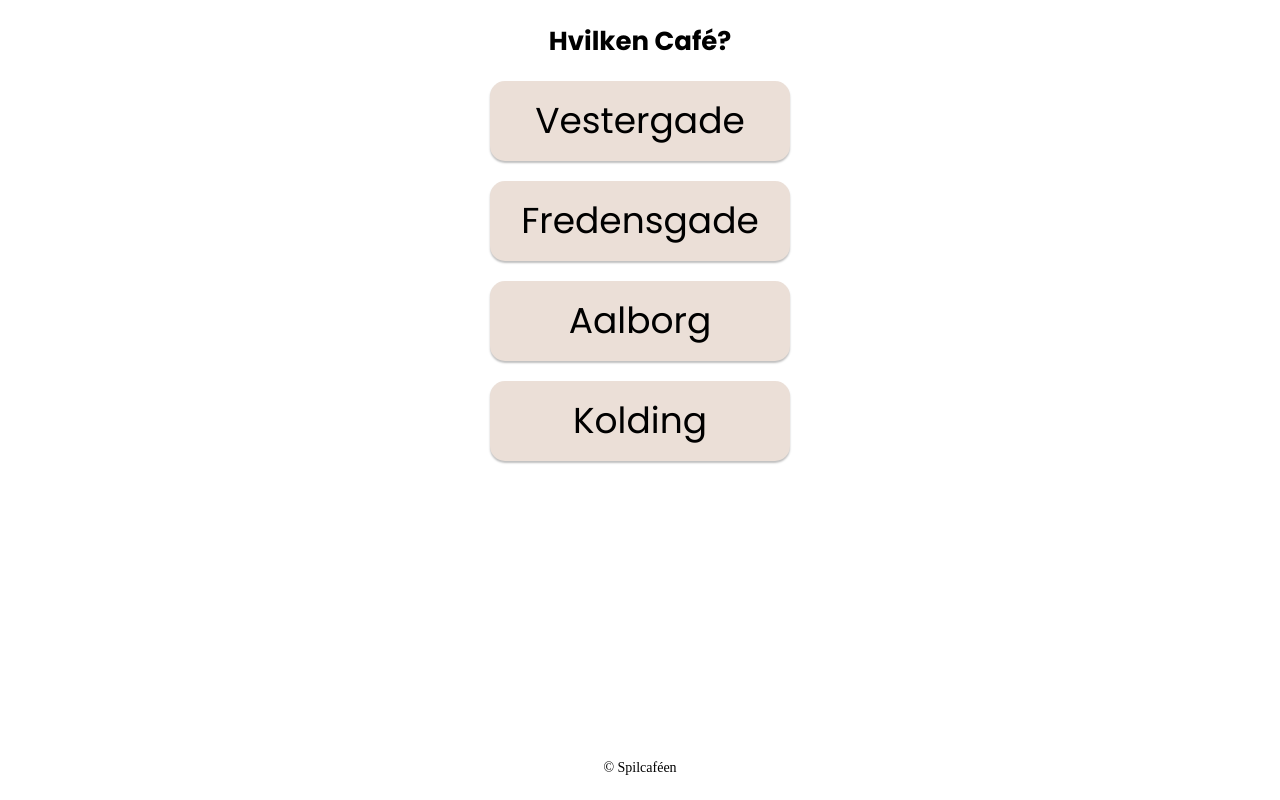
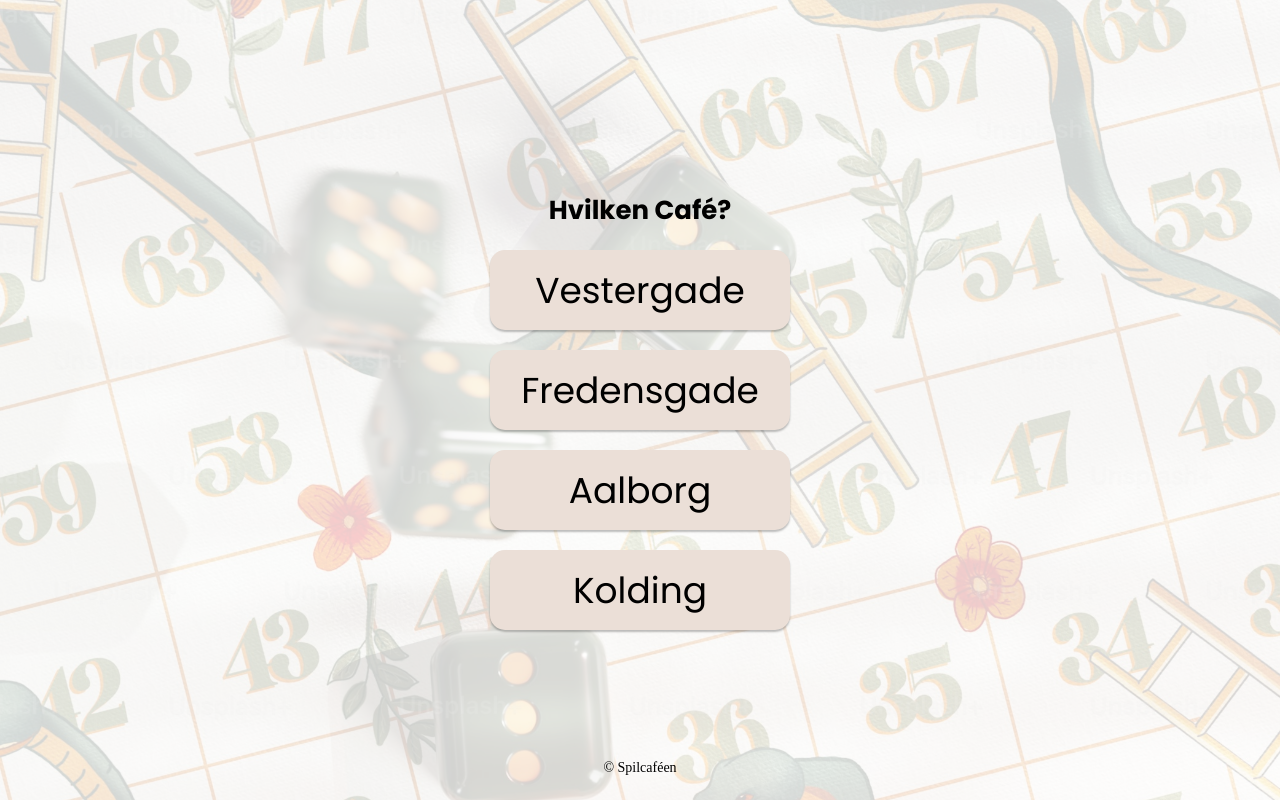
Before and after one commit to Laerkeviigh/spilcafeen-projekt, a plain HTML site: page sites/location.html in a window 1280 px wide. Drawn offline with Linux system fonts and the light colour scheme; files that its build step writes are made by us from their sources.

Commit message:
third commit

```diff
--- a/css/location.css
+++ b/css/location.css
@@ -1,5 +1,34 @@
 
-/*LOCATION*/
+body {
+  margin: 0;
+  height: 100vh;
+  overflow: hidden;
+  display: flex;
+  justify-content: center;
+  align-items: center;
+  background-color: white;
+  position: relative;
+}
+
+/* Baggrundsbilledet */
+body::before {
+  content: "";
+  position: absolute;
+  inset: 0;
+  background-image: url("../img/forsidebaggrund.jpg");
+  background-size: cover;
+  background-position: center;
+  background-repeat: no-repeat;
+  opacity: 0.2;
+  z-index: 0;
+}
+
+.location {
+  position: relative;
+  z-index: 1;
+}
+
+
 .location h2 {
     color: #000;
     text-align: center;
@@ -51,3 +80,15 @@ footer {
     text-align: center;
     font-size: 14px;
 }
+
+
+
+/* fade-ind effekt */
+.location {
+  opacity: 0;                 /* starter skjult */
+  transition: opacity 1s ease, transform 1s ease;
+}
+
+.location.fade-in {
+  opacity: 1;                 /* bliver synlig */
+}
--- /dev/null
+++ b/js/location.js
@@ -0,0 +1,11 @@
+"use strict";
+
+
+document.addEventListener("DOMContentLoaded", () => {
+  const locationSection = document.querySelector(".location");
+
+  // Tilføj fade-in efter kort delay
+  setTimeout(() => {
+    locationSection.classList.add("fade-in");
+  }, 100);
+});
--- a/sites/location.html
+++ b/sites/location.html
@@ -4,9 +4,9 @@
     <meta charset="UTF-8" />
     <meta name="viewport" content="width=device-width, initial-scale=1.0" />
     <title>Spilcafeén</title>
-    <link rel="shortcut icon" href="img/favicon.ico" type="image/x-icon" />
-    <link rel="stylesheet" href=".../css/location.css" />
-    <link rel="stylesheet" href=".../css/app.css">
+    <link rel="shortcut icon" href="../img/favicon.ico" type="image/x-icon" />
+    <link rel="stylesheet" href="../css/location.css" />
+    <link rel="stylesheet" href="../css/app.css">
      <link rel="preconnect" href="https://fonts.googleapis.com">
 <link rel="preconnect" href="https://fonts.gstatic.com" crossorigin>
 <link href="https://fonts.googleapis.com/css2?family=Montserrat:wght@100;400;700&family=Poppins:wght@100;400;700&family=Roboto+Mono:wght@100;400;700&display=swap" rel="stylesheet">
@@ -16,7 +16,7 @@
     <section class="location">
       <h2>Hvilken Café?</h2>
         <div class="button-container">
-          <a href="spilgalleri.html" class="button">Vestergade</a>
+          <a href="../sites/spilgalleri.html" class="button">Vestergade</a>
           <a href="#" class="button">Fredensgade</a>
           <a href="#" class="button">Aalborg</a>
           <a href="#" class="button">Kolding</a>
@@ -29,6 +29,6 @@
      <p>© Spilcaféen</p>
   </footer>
 
-
+  <script src="../js/location.js"></script>
   </body>
 </html>
```
Also changed, not shown: js/spilgalleri.js (+13 -1 lines), sites/spilgalleri.html (+5 -5 lines).
